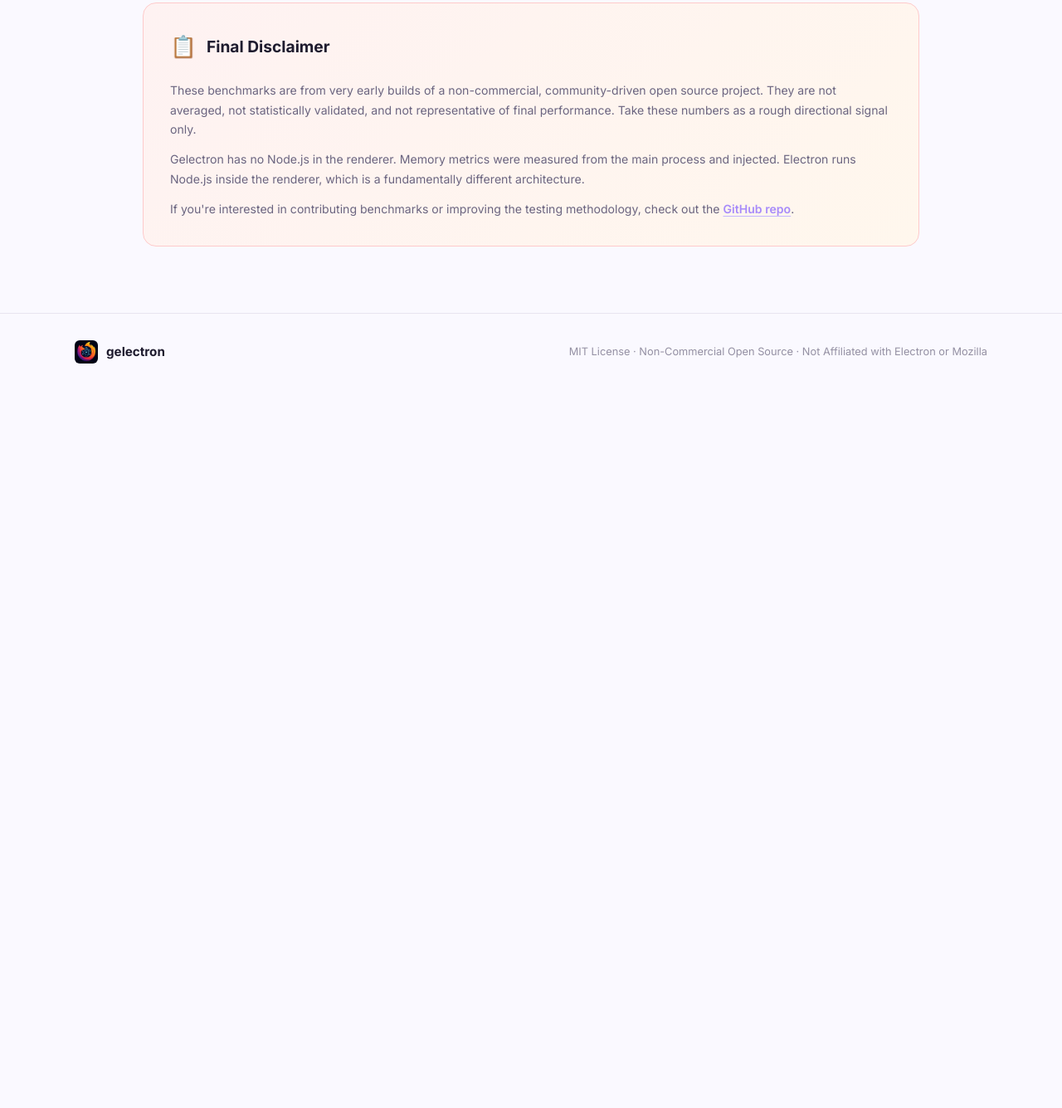
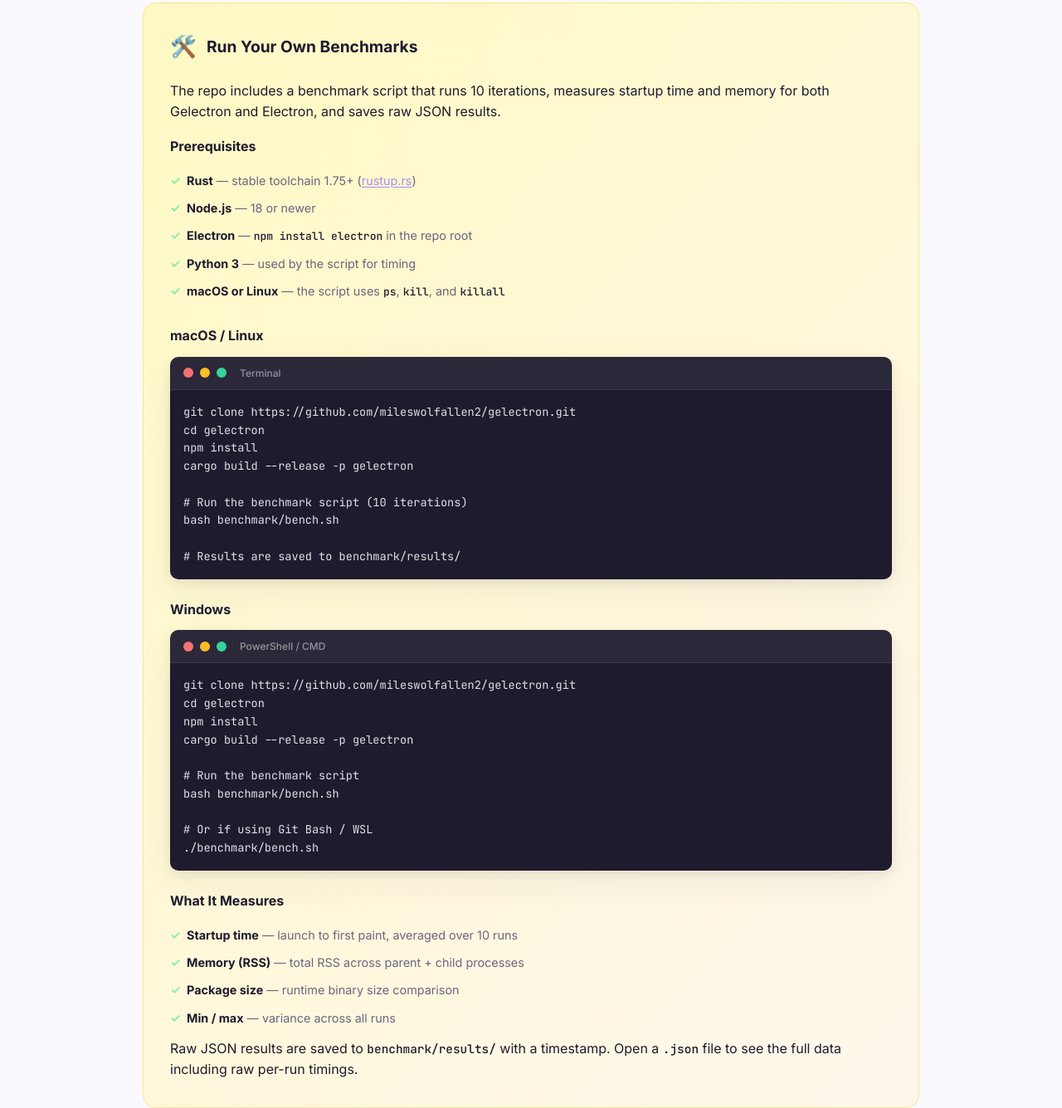
Before and after one commit to mileswolfallen2/gelectron-web, a plain HTML site: page benchmarks.html in a window 1280 px wide. Shown: the part 6323-7658 px from the top of the page at 83% size. Before the commit the page ends 6793 px from the top, so only its background shows below. Drawn offline with Linux system fonts and the light colour scheme.

Commit message:
Add "Run Your Own Benchmarks" section with prerequisites and instructions

```diff
--- a/benchmarks.css
+++ b/benchmarks.css
@@ -556,3 +556,56 @@
     text-align: left;
   }
 }
+
+/* ── Run Your Own Benchmarks ── */
+
+.bench-run-own {
+  padding: 0 0 60px;
+}
+
+.bench-run-own h3 {
+  font-size: 1rem;
+  font-weight: 700;
+  margin: 24px 0 12px;
+  color: var(--text);
+}
+
+.bench-run-own h3:first-of-type {
+  margin-top: 16px;
+}
+
+.run-bench-list {
+  list-style: none;
+  padding: 0;
+  margin: 0 0 8px;
+}
+
+.run-bench-list li {
+  padding: 5px 0 5px 20px;
+  position: relative;
+  font-size: 0.9rem;
+  color: var(--text-muted);
+  line-height: 1.6;
+}
+
+.run-bench-list li::before {
+  content: '✓';
+  position: absolute;
+  left: 0;
+  color: var(--pastel-mint);
+  font-weight: 700;
+}
+
+.run-bench-list li strong {
+  color: var(--text);
+}
+
+.run-bench-list li a {
+  color: var(--pastel-purple);
+  text-decoration: underline;
+  text-underline-offset: 2px;
+}
+
+.run-bench-list li a:hover {
+  color: #8b5cf6;
+}
--- a/benchmarks.html
+++ b/benchmarks.html
@@ -504,6 +504,73 @@
       </div>
     </section>
 
+    <section class="bench-run-own">
+      <div class="bench-big-disclaimer">
+        <div class="bench-disclaimer-header">
+          <span class="bench-disclaimer-icon">🛠️</span>
+          <h2>Run Your Own Benchmarks</h2>
+        </div>
+        <p>The repo includes a benchmark script that runs 10 iterations, measures startup time and memory for both Gelectron and Electron, and saves raw JSON results.</p>
+
+        <h3>Prerequisites</h3>
+        <ul class="run-bench-list">
+          <li><strong>Rust</strong> — stable toolchain 1.75+ (<a href="https://rustup.rs" target="_blank">rustup.rs</a>)</li>
+          <li><strong>Node.js</strong> — 18 or newer</li>
+          <li><strong>Electron</strong> — <code>npm install electron</code> in the repo root</li>
+          <li><strong>Python 3</strong> — used by the script for timing</li>
+          <li><strong>macOS or Linux</strong> — the script uses <code>ps</code>, <code>kill</code>, and <code>killall</code></li>
+        </ul>
+
+        <h3>macOS / Linux</h3>
+        <div class="code-block small">
+          <div class="code-header">
+            <span class="code-dot red"></span>
+            <span class="code-dot yellow"></span>
+            <span class="code-dot green"></span>
+            <span class="code-title">Terminal</span>
+          </div>
+          <pre><code>git clone https://github.com/mileswolfallen2/gelectron.git
+cd gelectron
+npm install
+cargo build --release -p gelectron
+
+# Run the benchmark script (10 iterations)
+bash benchmark/bench.sh
+
+# Results are saved to benchmark/results/</code></pre>
+        </div>
+
+        <h3>Windows</h3>
+        <div class="code-block small">
+          <div class="code-header">
+            <span class="code-dot red"></span>
+            <span class="code-dot yellow"></span>
+            <span class="code-dot green"></span>
+            <span class="code-title">PowerShell / CMD</span>
+          </div>
+          <pre><code>git clone https://github.com/mileswolfallen2/gelectron.git
+cd gelectron
+npm install
+cargo build --release -p gelectron
+
+# Run the benchmark script
+bash benchmark/bench.sh
+
+# Or if using Git Bash / WSL
+./benchmark/bench.sh</code></pre>
+        </div>
+
+        <h3>What It Measures</h3>
+        <ul class="run-bench-list">
+          <li><strong>Startup time</strong> — launch to first paint, averaged over 10 runs</li>
+          <li><strong>Memory (RSS)</strong> — total RSS across parent + child processes</li>
+          <li><strong>Package size</strong> — runtime binary size comparison</li>
+          <li><strong>Min / max</strong> — variance across all runs</li>
+        </ul>
+        <p>Raw JSON results are saved to <code>benchmark/results/</code> with a timestamp. Open a <code>.json</code> file to see the full data including raw per-run timings.</p>
+      </div>
+    </section>
+
     <section class="bench-bottom-disclaimer">
       <div class="bench-big-disclaimer">
         <div class="bench-disclaimer-header">
```
